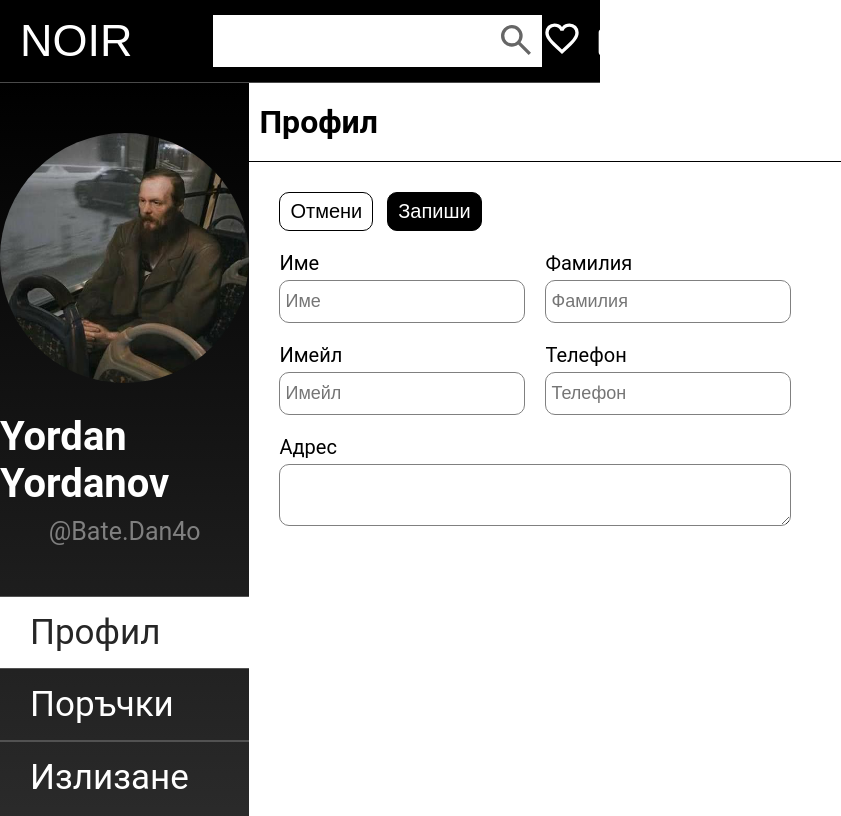
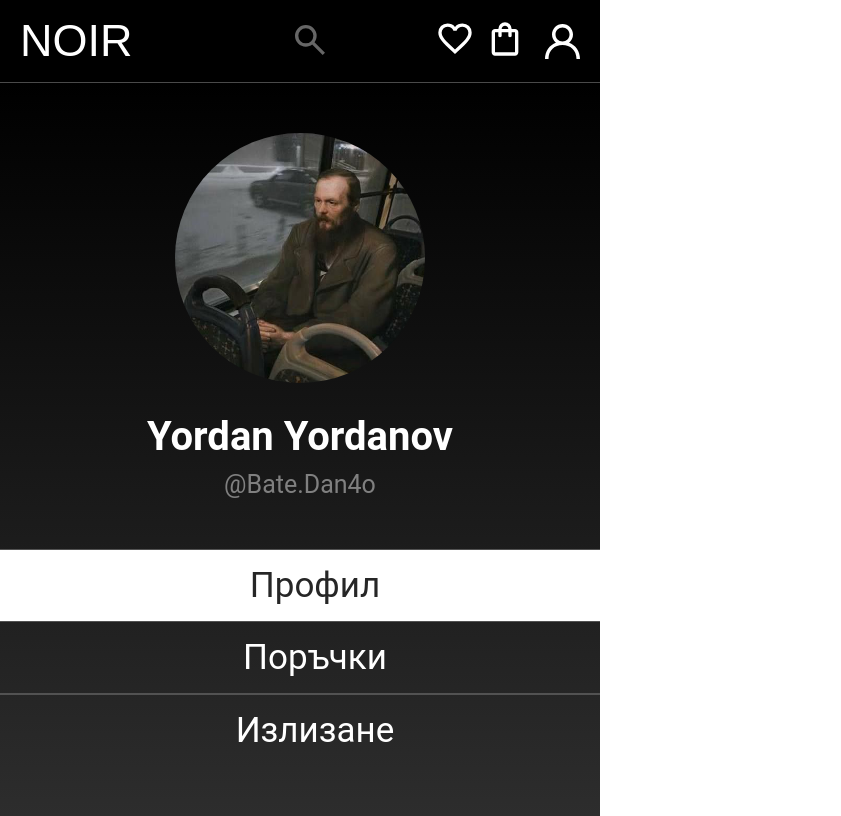
Before and after one commit to YorDN/NoirParfumes, a website: page profile.html in a window 600 px wide. Shown: the top 816 px of the page, 841 px wide, since content can reach past the window. Drawn offline with Linux system fonts and the light colour scheme; a web font is replaced by a local one.

Commit message:
Done the profile page responsive layout

```diff
--- a/profile.html
+++ b/profile.html
@@ -100,7 +100,7 @@
         <div class="adress-shell">
           <div class="input-container2" id="cont-5">
             <label for="">Адрес</label>
-            <textarea name="Adress" class="adress" id="adress-shell"></textarea>
+            <textarea name="Adress" class="adress" id="adress-shell" placeholder="Адрес"></textarea>
           </div>
         </div>
       </div>
--- a/styles/footer.css
+++ b/styles/footer.css
@@ -49,3 +49,8 @@
 .link-secondary:hover{
     text-decoration: underline;
 }
+@media(max-width: 680px) and (min-width: 200px){
+    a{
+        text-align: center;
+    }
+}
--- a/styles/header.css
+++ b/styles/header.css
@@ -64,3 +64,22 @@
   font-size: 20px;
   margin-right: 10px;
 }
+
+@media(max-width: 680px) and (min-width: 200px){
+  .left-section{
+    transition: color, 0.20s;
+  }
+  .middle-section{
+    flex: 0;
+    display: flex;
+    justify-content: right;
+
+  }
+  .search-bar{
+    display: none;
+
+  }
+  .search-button{
+    background-color: black;
+  }
+}
--- a/styles/profile.css
+++ b/styles/profile.css
@@ -174,6 +174,7 @@ main{
 }
 .adress{
   font-size: 18px;
+  font-family: Arial, Helvetica, sans-serif;
   display: flex;
   flex: 1;
   padding-top: 10px;
@@ -216,7 +217,7 @@ main{
   }
 
 }
-@media (max-width: 1199px) and (min-width: 700px){
+@media (max-width: 1199px) and (min-width: 400px){
   main{
   display: block;
 }
@@ -263,3 +264,33 @@ main{
   margin-left: 0;
 }
 }
+@media(max-width: 680px) and (min-width: 400px){
+  .input-container{
+   max-width: 300px;
+   display: flex;
+   flex: 1;
+  }
+  .input-container2 .adress{
+    max-width: 300px;
+    padding: 0px;
+    display: flex;
+    padding-left: 5px;
+    padding-right: 5px;
+    padding-top: 10px;
+    padding-bottom: 10px;
+  }
+  .input-container2{
+    display: flex;
+    max-width: 300px;
+    flex-direction: column;
+    justify-content: center;
+    align-items: center;
+  }
+  .input-container2 label{
+    display: flex;
+    flex-direction: column;
+    flex: 1;
+    width: 100%;
+    justify-content: right;
+  }
+}
```
